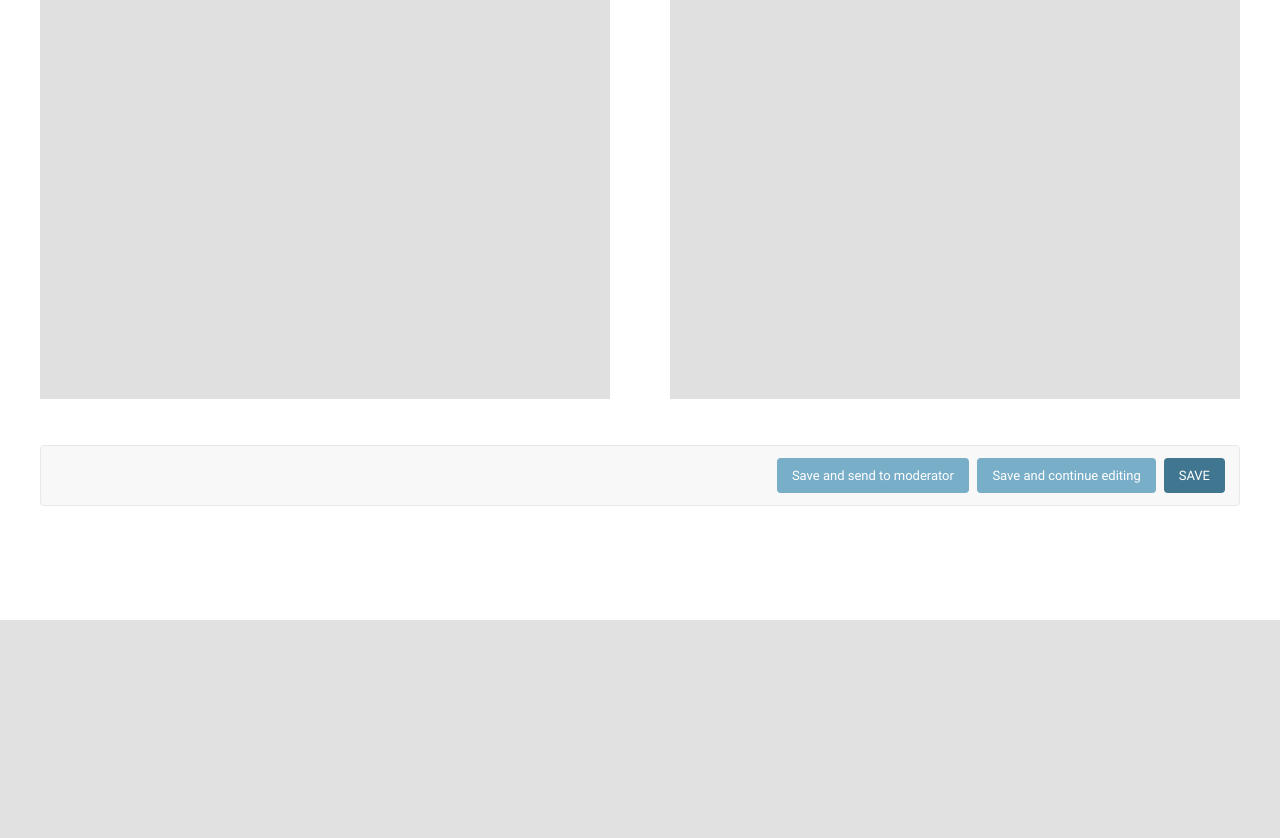
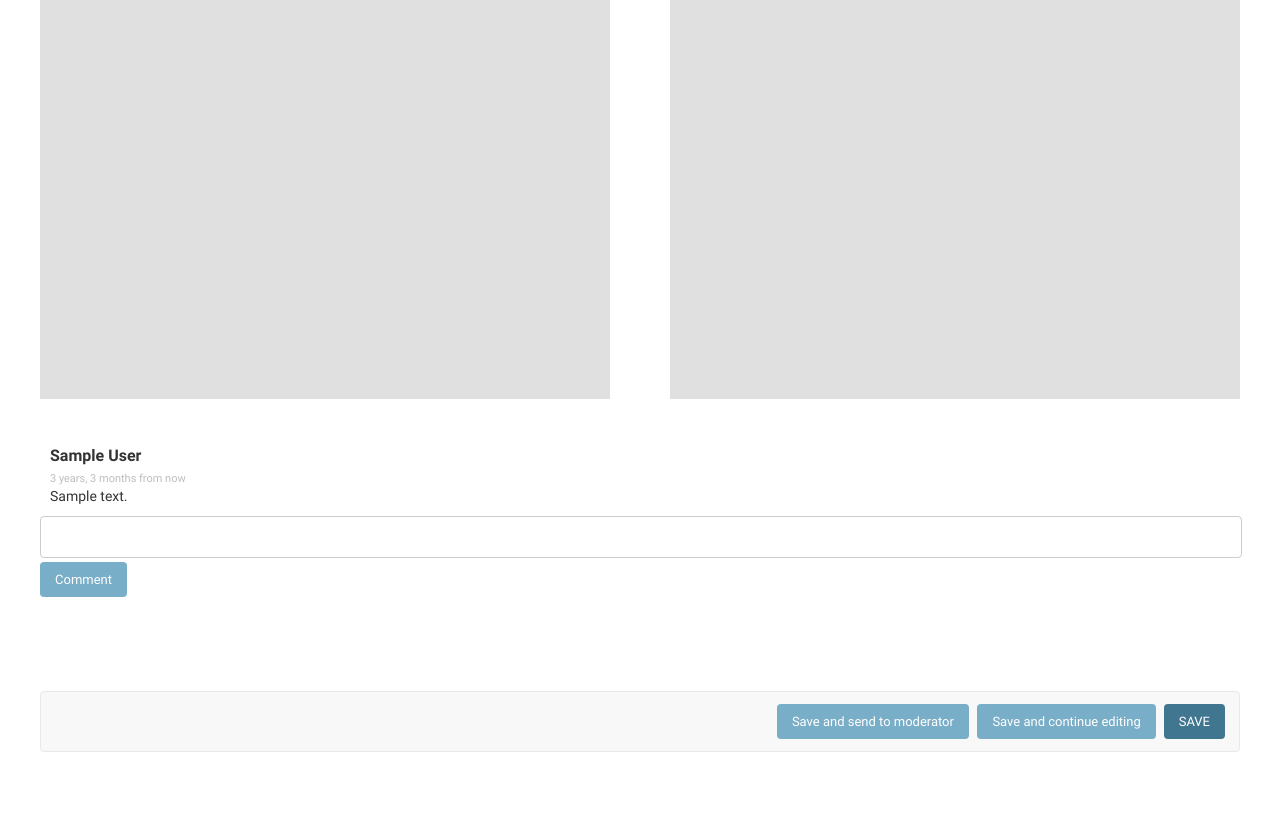
Before and after one commit to EthanMarrs/digit2, a Django app: page /questions/1/edit/ in a window 1280 px wide. Shown: the part 180-1018 px from the top of the page. Before the commit the page ends 800 px from the top, so only its background shows below. Run offline with Django 3.2, Linux system fonts and the light colour scheme; tables that the repository leaves empty hold one stand-in row (values such as "Sample post"); some libraries are stand-ins or nearby versions.

Commit message:
Added commenting to edit question page

```diff
--- a/core/static/core/style.css
+++ b/core/static/core/style.css
@@ -56,6 +56,33 @@ table {
     background-color: #E0E0E0;
 }
 
+.comments {
+    width: 100%;
+}
+
+.comments p {
+    margin: 0;
+}
+
+.comments textarea {
+    margin-top: 10px;
+    width: 99%;
+}
+
+.no-margin {
+    padding: 0;
+}
+
+.large-p {
+    font-size: 16px;
+}
+
+.small-p {
+    margin-top: 4px !important;
+    font-size: 11px;
+    font-weight: 400;
+}
+
 .circle {
     position: absolute;
     float: left;
--- a/core/templates/edit_question.html
+++ b/core/templates/edit_question.html
@@ -3,6 +3,8 @@
 {% block content %}
 
 {% load static %}
+{% load humanize %}
+{% load widget_tweaks %}
 
 {% block extrastyle %}
 <link rel="stylesheet" type="text/css" href="{% static 'core/style.css' %}"/>
@@ -10,6 +12,8 @@
 {% endblock %}
 
 <script src="{% static 'core/jquery.min.js' %}"></script>
+<script src="{% static 'core/jquery.cookie.js' %}"></script>
+<script src="{% static 'core/events.js' %}"></script>
 
 <div class="module full-width">
     <p><b>State: </b>{{ question.get_state }}</p>
@@ -22,6 +26,29 @@
     <div class="module">
         &nbsp;
     </div>
+    <div class="comments">
+        {% for comment in question.get_comments %}
+        <div>
+            <p class="float-left large-p"><b>{{ comment.user.get_full_name }}</b></p>
+            <p class="float-left small-p grey-text">{{ comment.created_at|naturaltime }}</p>
+            <p class="clear">{{ comment.text }}</p>
+        </div>
+        {% endfor %}
+        <form action="/comments/" method="post">
+            {% csrf_token %}
+            {{ form.text }}
+            {{ form.text.errors }}
+            {% render_field form.question_id value=question.id %}
+            <input class="float-right" type="submit" value="Comment"/>
+        </form>
+    </div>
+
+    <div class="module">
+        &nbsp;
+    </div>
+    <div class="module">
+        &nbsp;
+    </div>
     <div class="submit-row">
         <input type="submit" value="Save and send to moderator">
         <input type="submit" value="Save and continue editing">
--- a/core/views.py
+++ b/core/views.py
@@ -14,7 +14,6 @@ class QuestionOrderDetailView(DetailView):
 
     model = models.QuestionOrder
     template_name = "question_order.html"
-    form_class = forms.CommentForm
 
     def get_context_data(self, **kwargs):
         """ Get context for all questions relating to a question order. """
@@ -26,7 +25,6 @@ class QuestionOrderDetailView(DetailView):
             block__in=blocks
         )
         context["block_list"] = blocks
-        context["form"] = self.form_class
         context['title'] = context['object']
         context['user'] = self.request.user
         context['has_permission'] = self.request.user.is_staff
@@ -295,4 +293,5 @@ class QuestionEditView(View):
                        "has_permission": request.user.is_staff,
                        "site_url": "/",
                        "site_header": "Digit",
+                       "form": forms.CommentForm,
                        "question": question})
```
Also changed, not shown: core/templates/question_order.html (+0 -12 lines).
